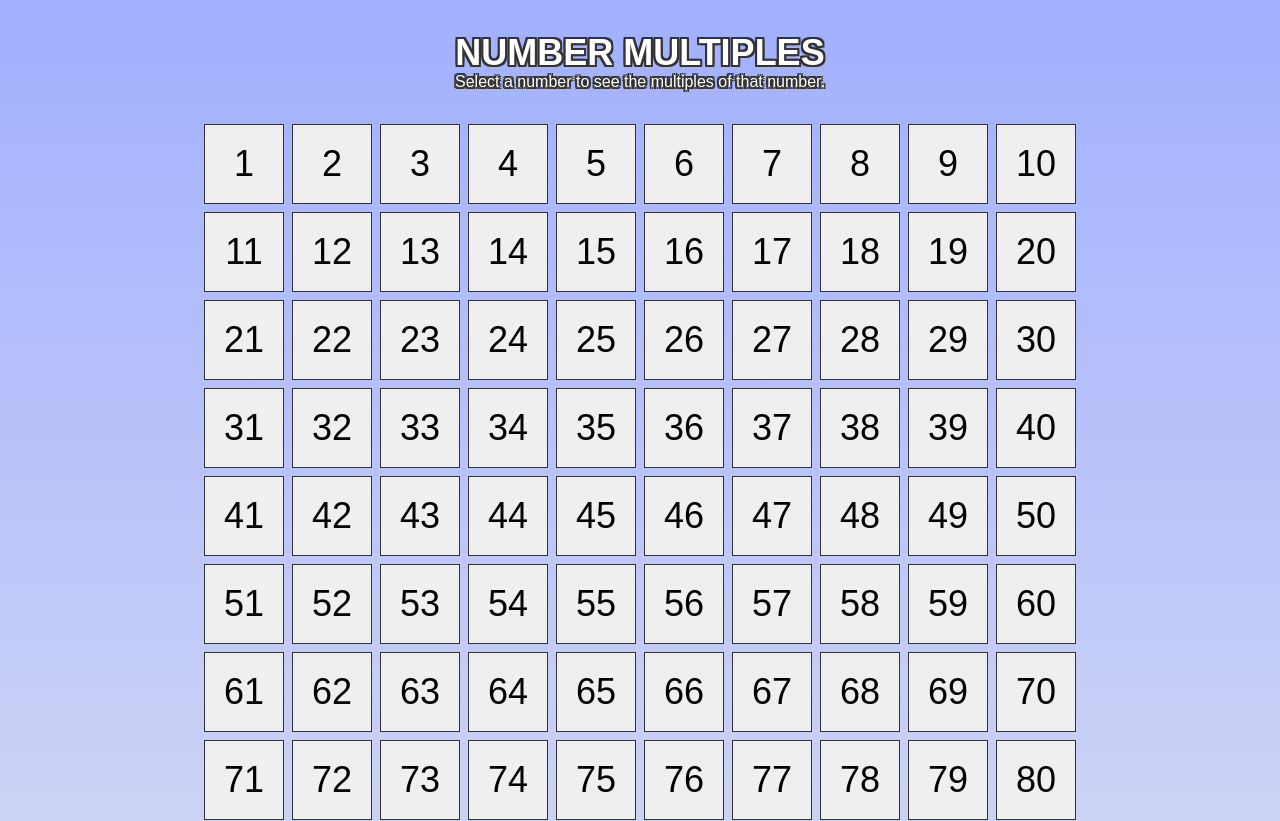
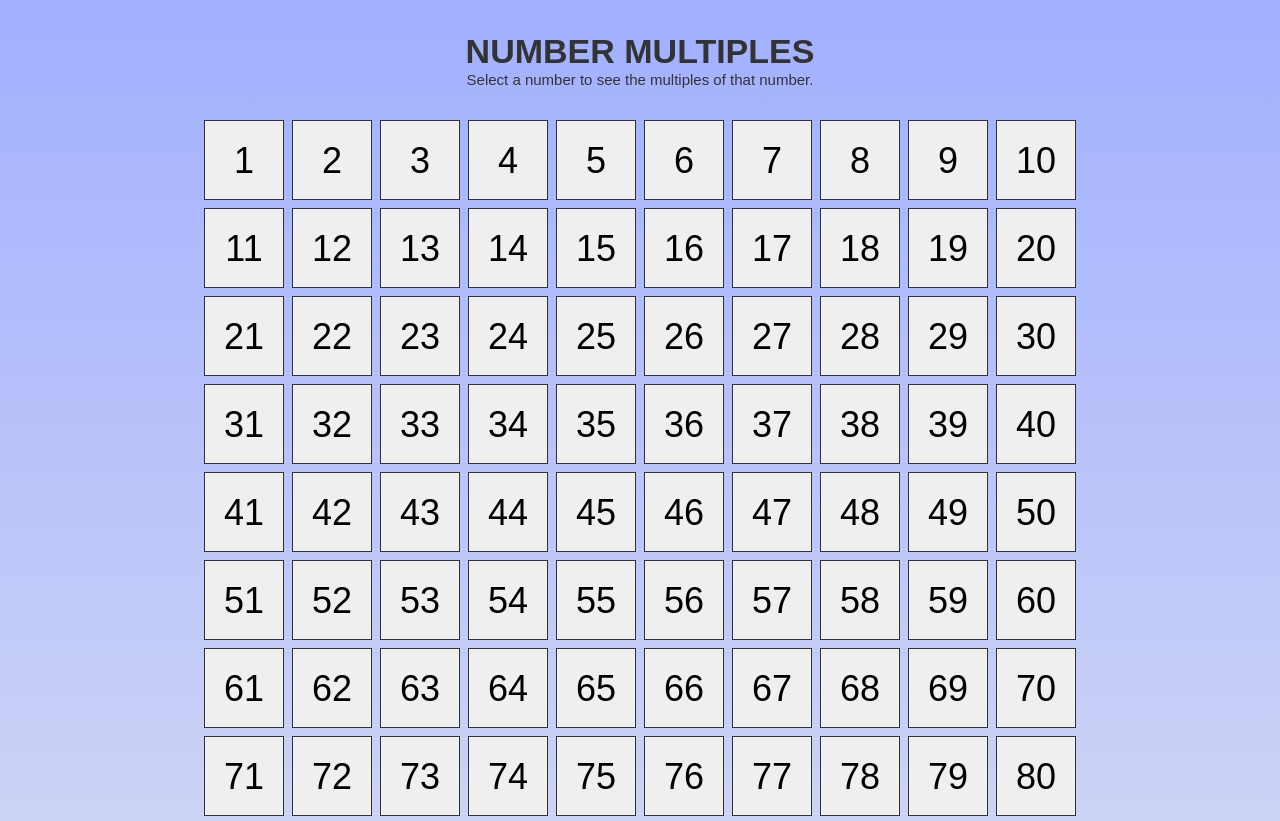
Before and after one commit to michaelyu13/number-multiples, a React (Vite) app: page / in a window 1280 px wide. Shown: the top 821 px of the page. Built offline with nearby package versions, Linux system fonts and the light colour scheme.

Commit message:
Header - Remove text shadow

```diff
--- a/src/assets/css/App.css
+++ b/src/assets/css/App.css
@@ -13,7 +13,7 @@ body {
 }
 
 header {
-    padding: 2rem 0;
+    padding: 2rem 1rem;
 
     text-align: center;
 }
@@ -30,14 +30,16 @@ h1,
 p {
     margin: 0;
 
-    color: #fff;
-    text-shadow: 2px 2px 0 #333, 2px -2px 0 #333, -2px 2px 0 #333, -2px -2px 0 #333, 2px 0px 0 #333, 0px 2px 0 #333,
-        -2px 0px 0 #333, 0px -2px 0 #333;
+    color: #333;
 }
 
 h1 {
-    font-size: 36px;
+    font-size: 34px;
     text-transform: uppercase;
+}
+
+p {
+    font-size: 15px;
 }
 
 .grid-numbers {
```
